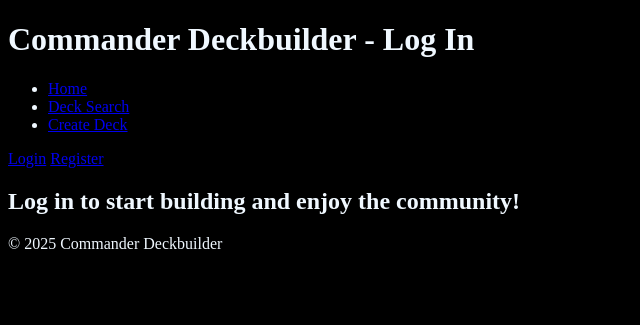
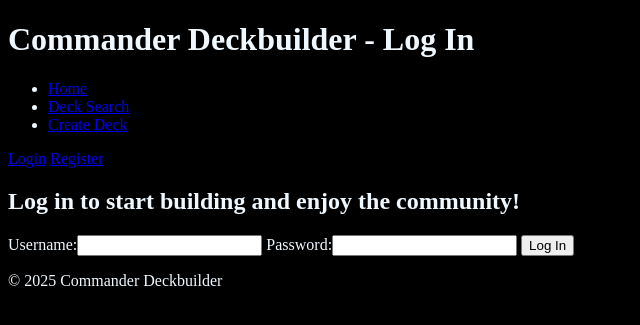
Before and after one commit to Ian-Protocol/Deckbuilder, a PHP site: page /login.php in a window 1280 px wide. Shown: the top 325 px of the page, without its empty margins (0-640 px from the left). Run offline with PHP 8.4, Linux system fonts and the light colour scheme.

Commit message:
Add login functionality

```diff
--- a/login.php
+++ b/login.php
@@ -2,6 +2,39 @@
 require 'includes/connect.php';
 
 $page_title = "Commander Deckbuilder - Log In";
+$messages = [];
+$login_successful = false;
+
+if ($_POST) {
+    // Should I sanitize this value?
+    $username = $_POST['username'];
+    $password = $_POST['password'];
+
+    $query = "SELECT * FROM users WHERE username = :username";
+    $statement = $db -> prepare($query);
+    $statement -> bindValue('username', $username);
+    $statement -> execute();
+
+    $user = $statement -> fetch() ?? null;
+
+    if ($user) {
+        $password_hash = $user['password'];
+
+        if (password_verify($password, $password_hash)) {
+            $messages[] = "Login successful!";
+            $login_successful = true;
+
+            // Set session values.
+            $_SESSION['user_id'] = $user['user_id'];
+            $_SESSION['role'] = $user['role'];
+            $_SESSION['username'] = $user['username'];
+        } else {
+            $messages[] = "Incorrect password. Please try again.";
+        }
+    } else {
+        $messages[] = "User not found. Please try again.";
+    }
+}
 ?>
 
 <!DOCTYPE html>
@@ -13,7 +46,24 @@ $page_title = "Commander Deckbuilder - Log In";
 
         <div id="register">
             <h2>Log in to start building and enjoy the community!</h2>
+            <form action="login.php" method="post">
+                <label for="username">Username:</label><input type="text" id="username" name="username" required />
+                <label for="password">Password:</label><input type="password" id="password" name="password" required />
+                <input type="submit" value="Log In">
+            </form>
         </div>
+            <div id="message">
+                <?php if ($login_successful): ?>
+                    <?php foreach ($messages as $message): ?>
+                        <p><?= $message ?></p>
+                    <?php endforeach ?>
+                    <a href="index.php">Go to homepage</a>
+                <?php else: ?>
+                    <?php foreach ($messages as $message): ?>
+                        <p><?= $message ?></p>
+                    <?php endforeach ?>
+                <?php endif ?>
+            </div>
     </body>
     <?php include './includes/footer.php'; ?>
 </html>
```
